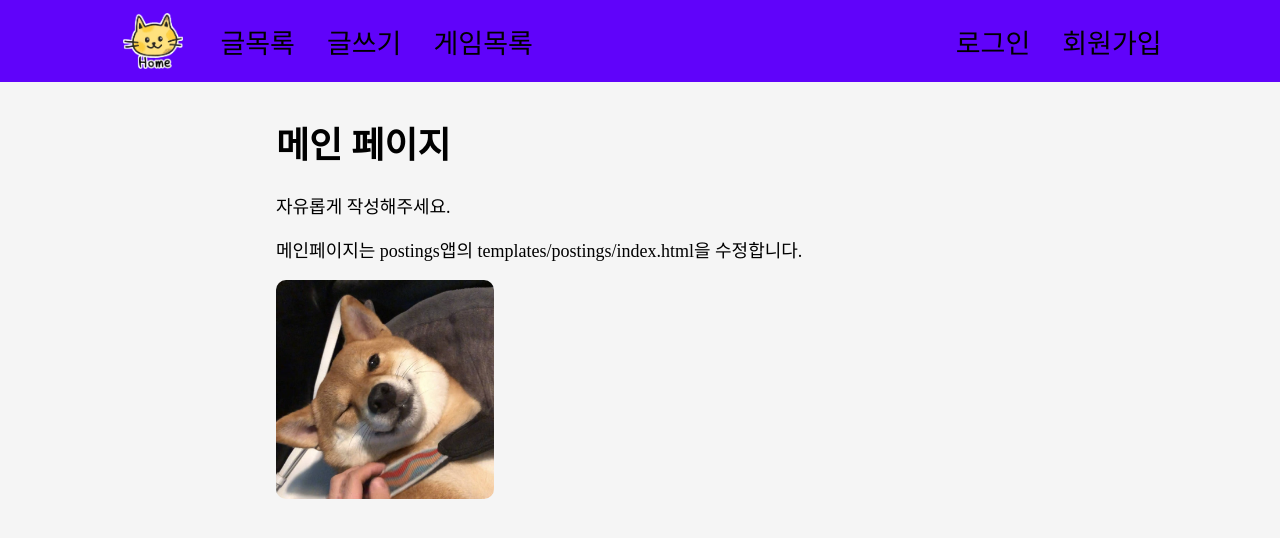
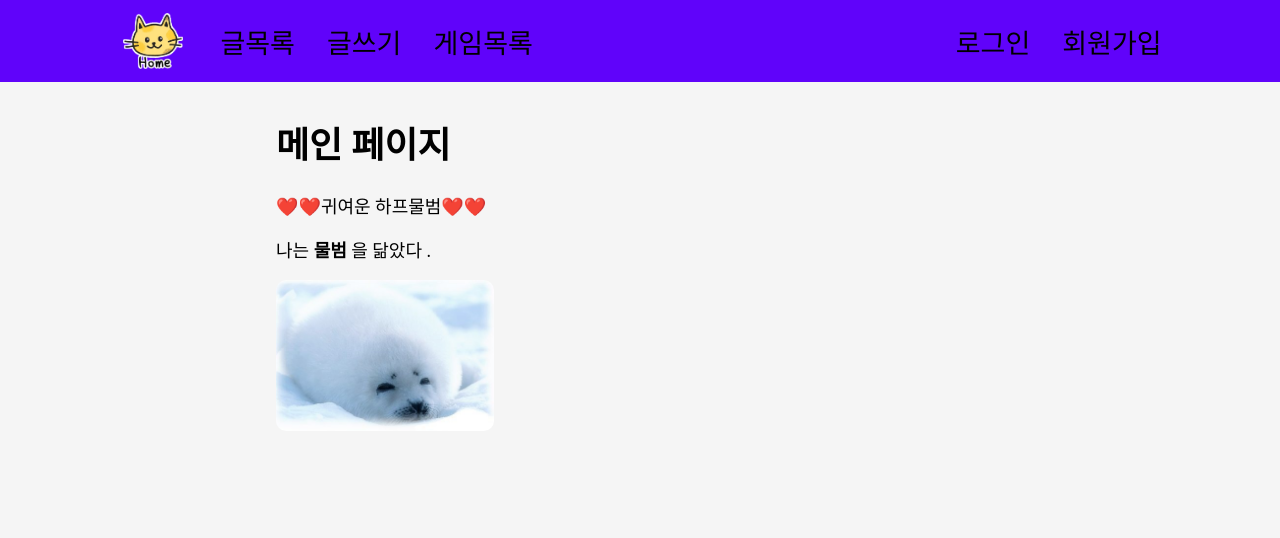
Before and after one commit to bsy4050/DjangoFinal2, a Django app: page / in a window 1280 px wide. Shown: the top 538 px of the page. Run offline with Django 4.2, Linux system fonts and the light colour scheme; tables that the repository leaves empty hold one stand-in row (values such as "Sample post"); some web fonts are replaced.

Commit message:
Django Final

```diff
--- a/postings/templates/postings/index.html
+++ b/postings/templates/postings/index.html
@@ -8,9 +8,9 @@
 {% block body %}
   <h1>메인 페이지</h1>
 
-  <p>자유롭게 작성해주세요.</p>
-  <p>메인페이지는 postings앱의 templates/postings/index.html을 수정합니다.</p>
+  <p>❤️❤️귀여운 하프물범❤️❤️</p>
+  <p>나는  <strong> 물범 </strong> 을  닮았다 .</p>
 
   <!-- 이미지 예시 ('static/images/' 안쪽의 사진 불러오기) -->
-  <img src="{% static 'images/walnut.jpg' %}" alt="walnut">
+  <img src="{% static 'images/halfseal.jpg' %}" alt="halfseal">
 {% endblock %}
--- a/static/css/accounts/form.css
+++ b/static/css/accounts/form.css
@@ -36,7 +36,7 @@ li {
 }
 
 input{
-  font-family: 'HBIOS-SYS';
+  font-family: 'PuradakGentleGothicR';
   font-size: 1rem;
 }
 
--- a/static/css/games/game_form.css
+++ b/static/css/games/game_form.css
@@ -1,5 +1,5 @@
 input {
-  font-family: 'HBIOS-SYS';
+  font-family: 'PuradakGentleGothicR';
   font-size: 1rem;
 }
 
@@ -29,7 +29,7 @@ button {
   border-radius: 10px;
   background-color: Khaki;
   color: SaddleBrown;
-  font-family: 'HBIOS-SYS';
+  font-family: 'PuradakGentleGothicR';
   font-size: 1rem;
   text-decoration: none;
   cursor: pointer;
--- a/static/css/games/weapon_form.css
+++ b/static/css/games/weapon_form.css
@@ -4,7 +4,7 @@
 }
 
 input {
-  font-family: 'HBIOS-SYS';
+  font-family: 'PuradakGentleGothicR';
   font-size: 1rem;
 }
 
--- a/static/css/postings/posting_detail.css
+++ b/static/css/postings/posting_detail.css
@@ -21,13 +21,13 @@ textarea {
   padding: 10px;
   border: 1px solid;
   border-radius: 5px;
-  font-family: 'HBIOS-SYS';
+  font-family: 'PuradakGentleGothicR';
   font-size: 1rem;
   resize: vertical;
 }
 
 input[type=submit] {
-  font-family: 'HBIOS-SYS';
+  font-family: 'PuradakGentleGothicR';
   font-size: 1rem;
   cursor: pointer;
 }
--- a/static/css/postings/posting_form.css
+++ b/static/css/postings/posting_form.css
@@ -20,7 +20,7 @@
 
 input{
   padding: 5px 10px;
-  font-family: 'HBIOS-SYS';
+  font-family: 'PuradakGentleGothicR';
   font-size: 1rem;
 }
 
@@ -40,6 +40,6 @@ textarea {
   padding: 10px;
   border: 1px solid;
   border-radius: 5px;
-  font-family: 'HBIOS-SYS';
+  font-family: 'PuradakGentleGothicR';
   font-size: 1rem;
 }
--- a/static/css/style.css
+++ b/static/css/style.css
@@ -12,6 +12,13 @@
   font-style: normal;
 }
 
+@font-face {
+  font-family: 'PuradakGentleGothicR';
+  src: url('https://cdn.jsdelivr.net/gh/projectnoonnu/noonfonts_11-01@1.1/PuradakGentleGothicR.woff2') format('woff2');
+  font-weight: normal;
+  font-style: normal;
+}
+
 html {
   font-size: 18px;
 }
@@ -19,7 +26,7 @@ html {
 body {
   margin: 0 0 5vh 0;
   background-color: whitesmoke;
-  font-family: 'HBIOS-SYS';
+  font-family: 'PuradakGentleGothicR';
 }
 
 .container {
```
Also changed, not shown: static/images/halfseal.jpg (added).
